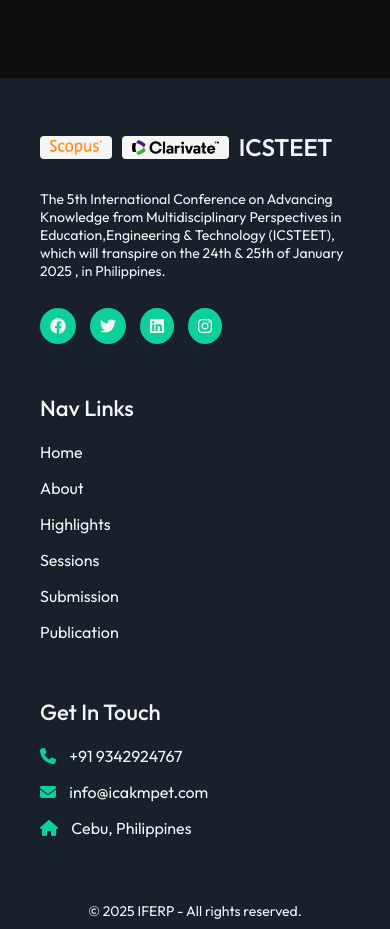
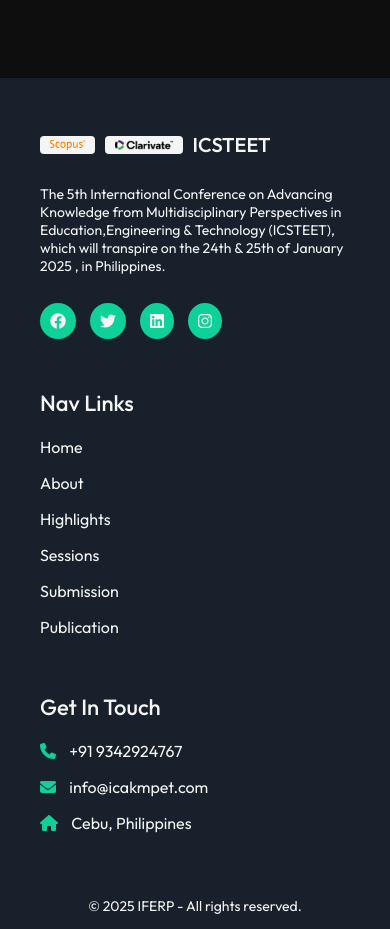
Before and after one commit to CodeVicky03/ICSTEET, a plain HTML site: page index.html in a window 390 px wide. Shown: the part 6466-7395 px from the top of the page. Drawn offline with Linux system fonts and the light colour scheme.

Commit message:
last commit

```diff
--- a/style.css
+++ b/style.css
@@ -1049,7 +1049,10 @@ footer > div > :nth-child(2) {
     width: 260px;
   }
   footer > div > p > img {
-    height: 15px;
+    height: 10px;
+  }
+  footer > div > p > span{
+    font-size: 20px;
   }
 }
 
```
